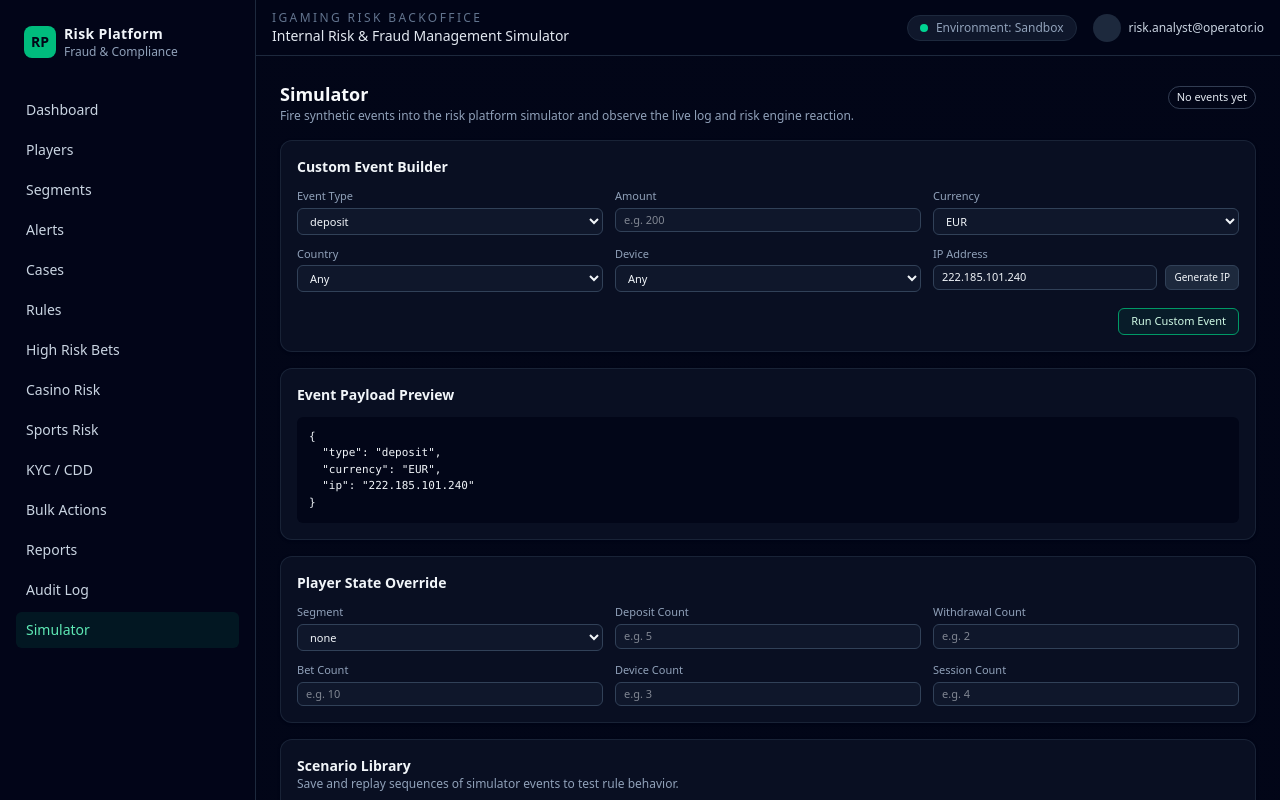
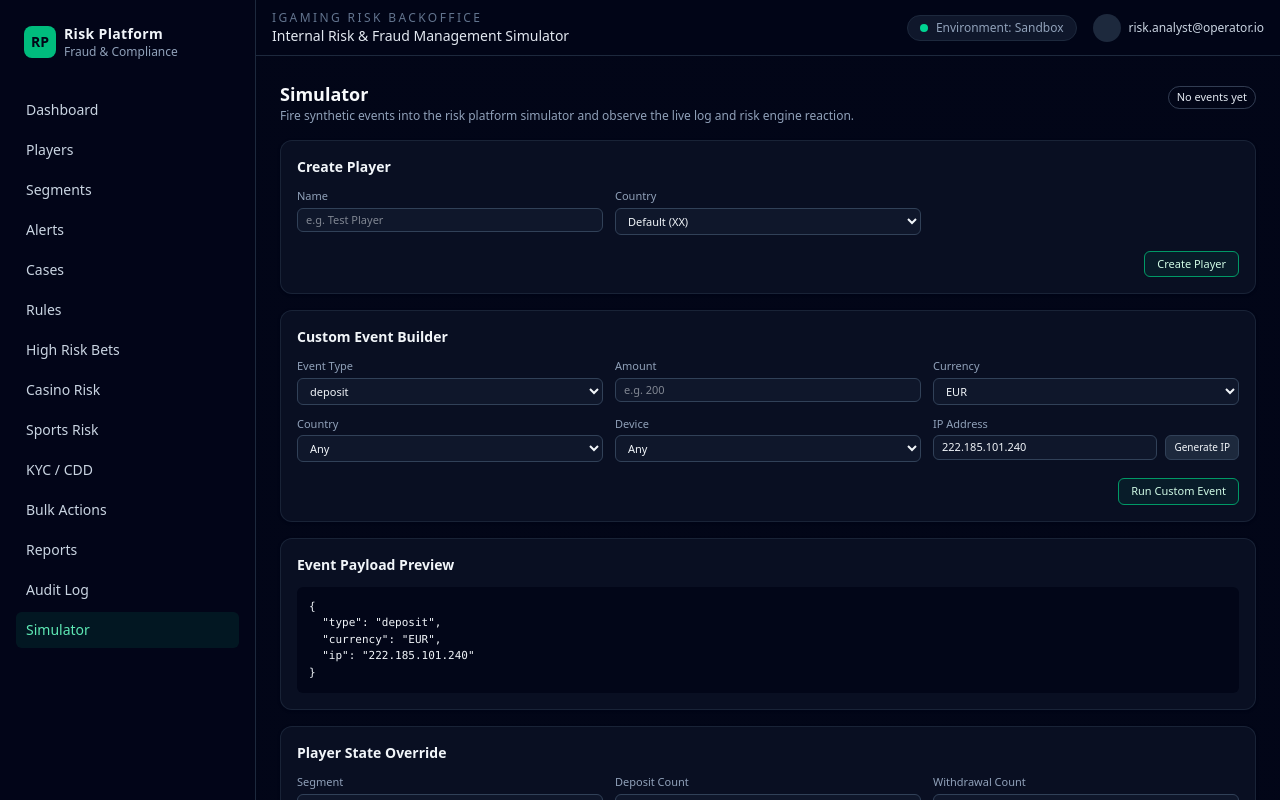
Before and after one commit to ptsportsbookcom-sudo/risk-platform-simulator, a Next.js app: page /simulator in a window 1280 px wide. Shown: the top 800 px of the page. Built offline with nearby package versions, Linux system fonts and the light colour scheme.

Commit message:
add simulator player creation

```diff
--- a/app/simulator/page.tsx
+++ b/app/simulator/page.tsx
@@ -93,6 +93,7 @@ export default function SimulatorPage() {
     processSimulatorEvent,
     updatePlayerStatus,
     assignSegmentToPlayer,
+    createPlayer,
   } = useRiskEngine();
   const [lastResult, setLastResult] = useState<ProcessEventResult | null>(null);
   const [logRows, setLogRows] = useState<SimulatorLogRow[]>([]);
@@ -115,6 +116,8 @@ export default function SimulatorPage() {
   const [overrideBetCount, setOverrideBetCount] = useState<string>("");
   const [overrideDeviceCount, setOverrideDeviceCount] = useState<string>("");
   const [overrideSessionCount, setOverrideSessionCount] = useState<string>("");
+  const [customPlayerName, setCustomPlayerName] = useState<string>("");
+  const [customPlayerCountry, setCustomPlayerCountry] = useState<string>("");
   const [scenarioSteps, setScenarioSteps] = useState<ScenarioStep[]>([]);
   const [scenarios, setScenarios] = useState<SavedScenario[]>([]);
   const [scenarioName, setScenarioName] = useState<string>("");
@@ -363,6 +366,17 @@ export default function SimulatorPage() {
     setLastResult(result);
   }
 
+  function handleCreatePlayer() {
+    const id = createPlayer({
+      name: customPlayerName.trim() || undefined,
+      country: customPlayerCountry.trim() || undefined,
+    });
+    // eslint-disable-next-line no-console
+    console.log("Simulator created player", id);
+    setCustomPlayerName("");
+    setCustomPlayerCountry("");
+  }
+
   function addScenarioStepFromCurrentCustom() {
     const amount =
       customAmount.trim().length > 0 ? Number(customAmount.trim()) : undefined;
@@ -523,6 +537,46 @@ export default function SimulatorPage() {
             : `${state.events.length} events in current run`}
         </Badge>
       </div>
+
+      <Card title="Create Player">
+        <div className="grid gap-3 text-xs md:grid-cols-3">
+          <div className="space-y-1">
+            <label className="block text-[11px] text-slate-400">Name</label>
+            <input
+              className="w-full rounded-md border border-slate-700 bg-slate-900 px-2 py-1 text-[11px] text-slate-100 outline-none focus:border-emerald-500"
+              value={customPlayerName}
+              onChange={(e) => setCustomPlayerName(e.target.value)}
+              placeholder="e.g. Test Player"
+            />
+          </div>
+          <div className="space-y-1">
+            <label className="block text-[11px] text-slate-400">Country</label>
+            <select
+              className="w-full rounded-md border border-slate-700 bg-slate-900 px-2 py-1 text-[11px] text-slate-100 outline-none focus:border-emerald-500"
+              value={customPlayerCountry}
+              onChange={(e) => setCustomPlayerCountry(e.target.value)}
+            >
+              <option value="">Default (XX)</option>
+              <option value="UK">UK</option>
+              <option value="DE">DE</option>
+              <option value="FR">FR</option>
+              <option value="IT">IT</option>
+              <option value="ES">ES</option>
+              <option value="NL">NL</option>
+              <option value="US">US</option>
+            </select>
+          </div>
+        </div>
+        <div className="mt-4 flex justify-end">
+          <button
+            type="button"
+            onClick={handleCreatePlayer}
+            className="rounded-md border border-emerald-600 bg-emerald-600/10 px-3 py-1 text-[11px] text-emerald-100 hover:bg-emerald-600/20"
+          >
+            Create Player
+          </button>
+        </div>
+      </Card>
 
       <Card title="Custom Event Builder">
         <div className="grid gap-3 text-xs md:grid-cols-3">
--- a/components/risk/RiskEngineContext.tsx
+++ b/components/risk/RiskEngineContext.tsx
@@ -53,6 +53,7 @@ interface RiskEngineContextValue {
   state: RiskEngineState;
   sequence: number;
   processSimulatorEvent: (input: SimulatorEventInput) => ProcessEventResult;
+  createPlayer: (input: { name?: string; country?: string }) => string;
   updatePlayerStatus: (
     playerId: string,
     patch: Partial<PlayerRiskState>,
@@ -336,6 +337,80 @@ export function RiskEngineProvider({ children }: { children: ReactNode }) {
         });
         return { ...result, state: updatedState };
       },
+      createPlayer: (input: { name?: string; country?: string }) => {
+        const id = `P-${Date.now().toString(36)}-${Math.random()
+          .toString(36)
+          .slice(2, 6)}`;
+
+        const base: PlayerRiskState = {
+          playerId: id,
+          kycLevel: "KYC_0",
+          depositTimestamps: [],
+          deviceIds: [],
+          name: input.name?.trim() || `Simulated Player ${id}`,
+          country: input.country?.trim() || "XX",
+          kycStatus: "Not Started",
+          cddTier: "Standard",
+          lastActivity: new Date().toISOString(),
+          balance: 0,
+          negativeBalance: false,
+          registrationDate: new Date().toISOString(),
+          canDeposit: true,
+          canWithdraw: true,
+          isFrozen: false,
+          accountStatus: "Active",
+          segments: [],
+          metrics: undefined,
+          blockedActions: {},
+        };
+
+        const segments = internal.state.segments ?? [];
+        const baseSegments = new Set(base.segments ?? []);
+
+        for (const seg of segments) {
+          const include = (seg.includePlayers ?? []).includes(id);
+          const exclude = (seg.excludePlayers ?? []).includes(id);
+
+          let shouldHave = baseSegments.has(seg.id);
+
+          if (exclude) {
+            shouldHave = false;
+          } else if (include) {
+            shouldHave = true;
+          } else if (seg.type === "dynamic") {
+            shouldHave = evaluateSegment(base, seg);
+          }
+
+          if (shouldHave) {
+            baseSegments.add(seg.id);
+          } else {
+            baseSegments.delete(seg.id);
+          }
+        }
+
+        const playerWithSegments: PlayerRiskState = {
+          ...base,
+          segments: Array.from(baseSegments),
+        };
+
+        const nextState: RiskEngineState = {
+          ...internal.state,
+          players: {
+            ...internal.state.players,
+            [id]: playerWithSegments,
+          },
+        };
+
+        dispatch({
+          type: "COMMIT",
+          payload: { state: nextState, sequence: internal.sequence },
+        });
+
+        // eslint-disable-next-line no-console
+        console.log("Created simulated player", id, playerWithSegments);
+
+        return id;
+      },
       updatePlayerStatus: (playerId: string, patch: Partial<PlayerRiskState>) =>
         dispatch({ type: "UPDATE_PLAYER", payload: { playerId, patch } }),
       addRule: (rule: Rule) => dispatch({ type: "ADD_RULE", payload: rule }),
```
